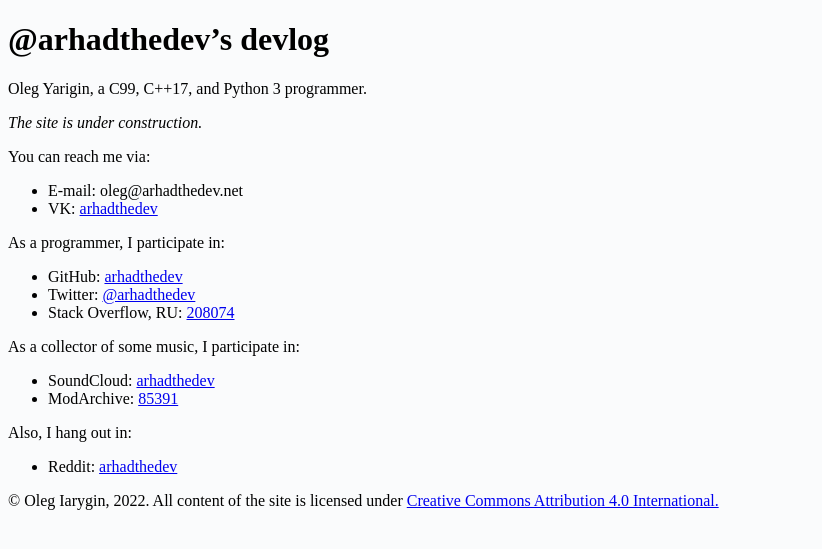
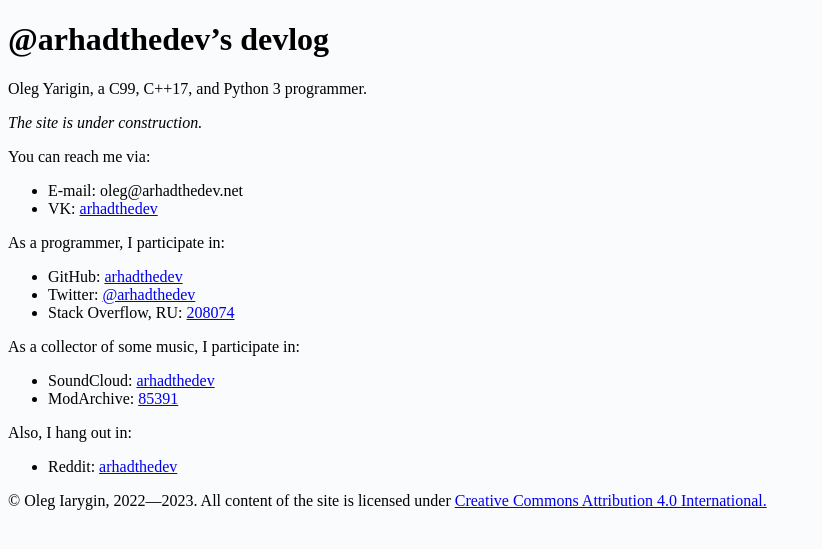
Before and after one commit to arhadthedev/arhadthedev, a Jekyll site: the page built from index.htm, in a window 1280 px wide. Shown: the top 549 px of the page, without its empty margins (0-822 px from the left). Built offline with Jekyll 4.4.1, drawn with Linux system fonts in a browser that asks for light colours; some of the changed lines change nothing that is shown.

Commit message:
Update the copyright years in the footer

```diff
--- a/_layouts/default.html
+++ b/_layouts/default.html
@@ -20,7 +20,7 @@
 		{{ content }}
 
 		<footer>
-			<p>© Oleg Iarygin, 2022. All content of the site is licensed under <a href="https://creativecommons.org/licenses/by/4.0/legalcode">Creative Commons Attribution 4.0 International.</a>
+			<p>© Oleg Iarygin, 2022—{{ site.time | date: "%Y" }}. All content of the site is licensed under <a href="https://creativecommons.org/licenses/by/4.0/legalcode">Creative Commons Attribution 4.0 International.</a>
 		</footer>
 	</body>
 </html>
```
